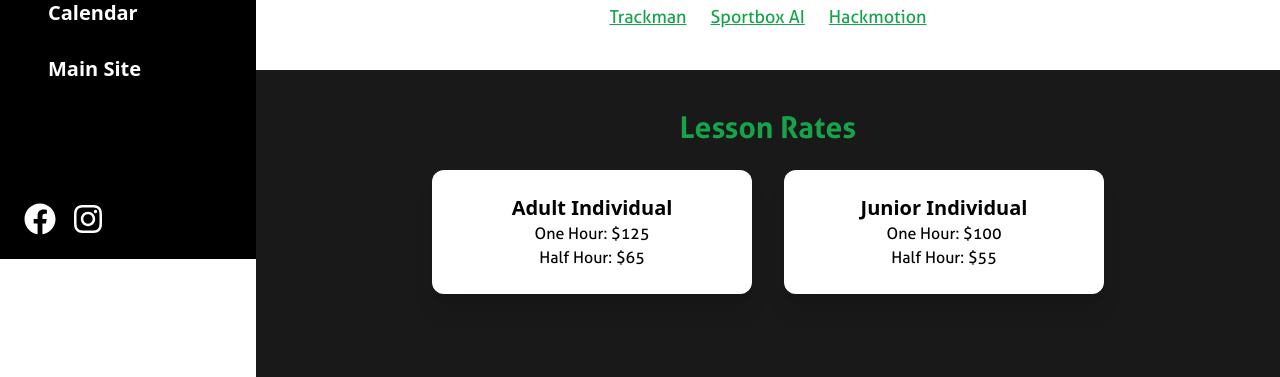
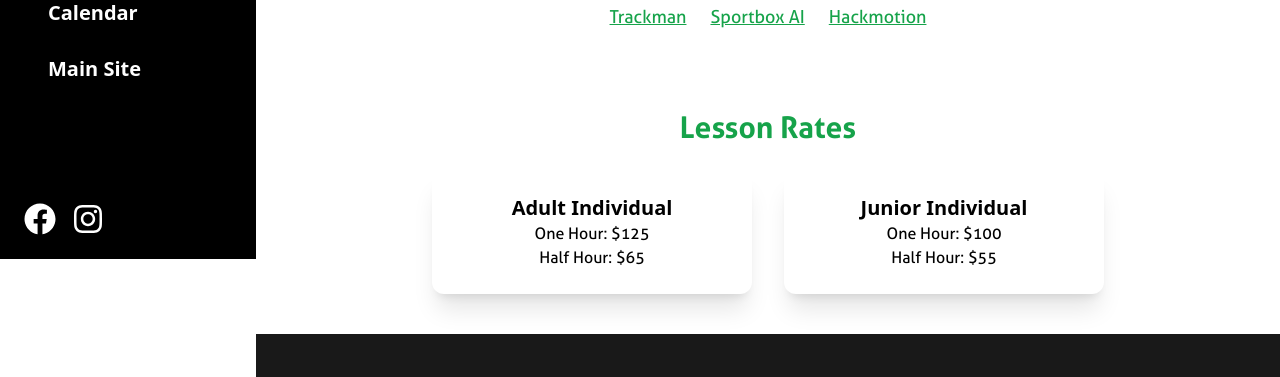
Before and after one commit to HuSoftSolutions/thebunker-lessons, a Next.js app: page /lessons in a window 1280 px wide. Shown: the part 541-918 px from the top of the page. Built offline with nearby package versions, Linux system fonts and the light colour scheme.

Commit message:
fix: lessons page section bg color

```diff
--- a/app/(main)/lessons/page.tsx
+++ b/app/(main)/lessons/page.tsx
@@ -111,7 +111,7 @@ export default function Lessons() {
         </div>
       </section>
 
-      <section className="p-10 text-center bg-black bg-opacity-90">
+      <section className="p-10 text-center bg-white">
         <h1 className="text-3xl text-green-600">Lesson Rates</h1>
         <div className="mt-6 grid sm:grid-cols-2 gap-8 max-w-2xl mx-auto ">
           <div className="bg-white p-6 shadow-xl rounded-xl hover-grow">
```
